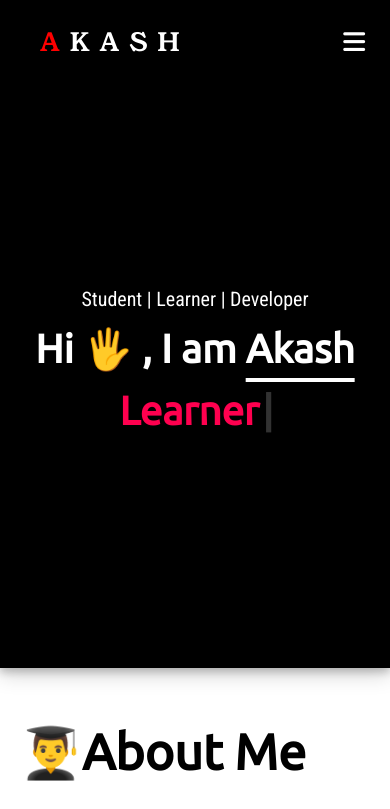
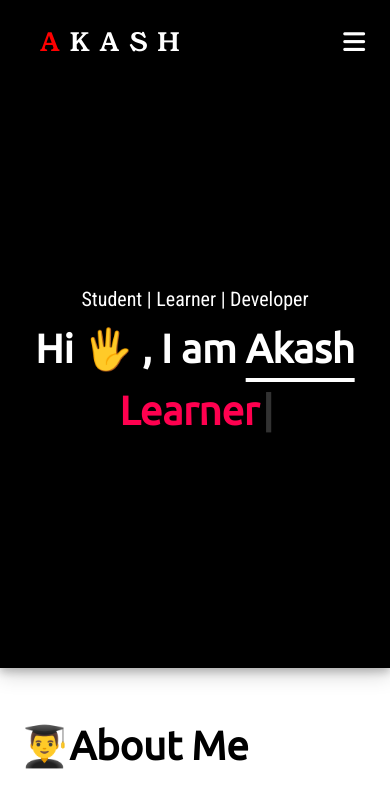
Before and after one commit to Akash-6073/InteractiveResume, a React (Create React App) app: page / in a window 390 px wide. Shown: the top 809 px of the page. Built offline with nearby package versions, Linux system fonts and the light colour scheme.

Commit message:
final commit

```diff
--- a/src/Components/Contact.js
+++ b/src/Components/Contact.js
@@ -78,7 +78,7 @@ export default function Contact() {
       <div className='mw2 contactMain'>
         <div className="mw3 contact">
           <div className="contactLeft">
-            <h1 className='heading'>Contact me</h1>
+            <h1 className='heading'>Contact 👋  </h1>
             <p>
               <span><i className="fa-solid fa-envelope" style={{ color: "#ababab" }}></i></span>&nbsp;
               <a href="mailto:akashmahendrakar6073@gmail.com" style={{ textDecoration: "none", color: "black" }}>Email</a>
--- a/src/Style/responsive.css
+++ b/src/Style/responsive.css
@@ -193,7 +193,7 @@
         overflow: hidden;
     }
     .box{
-        width:80vw
+        width:78vw
     }
 
 }
@@ -215,7 +215,7 @@
         justify-content: center;
     }
     .heading{
-        font-size: 50px;
+        font-size: 45px;
     }
     .im1{
         height: 70px;
@@ -257,12 +257,18 @@
     .im1{
         padding: 0 40px;
     }
+    .heading{
+        font-size: 40px;
+    }
 
 
 }
 @media screen and (max-width:360px) {
     .contactLeft i {
         font-size: 20px;
+    }
+    .heading{
+        font-size: 30px;
     }
 }
 @media screen and (max-width:345px) {
```
Also changed, not shown: src/Components/Myskills.js (+4 -4 lines).
